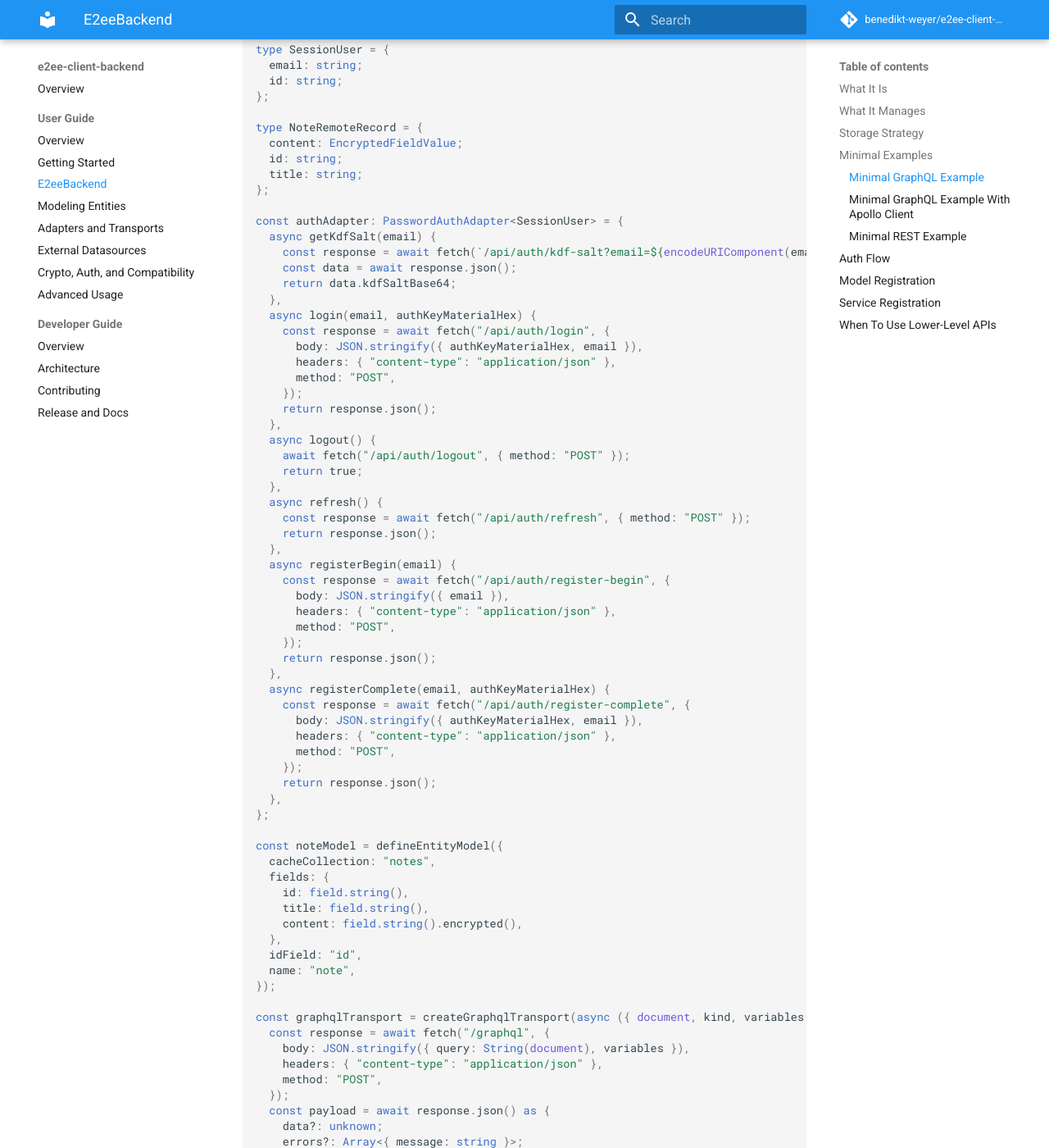
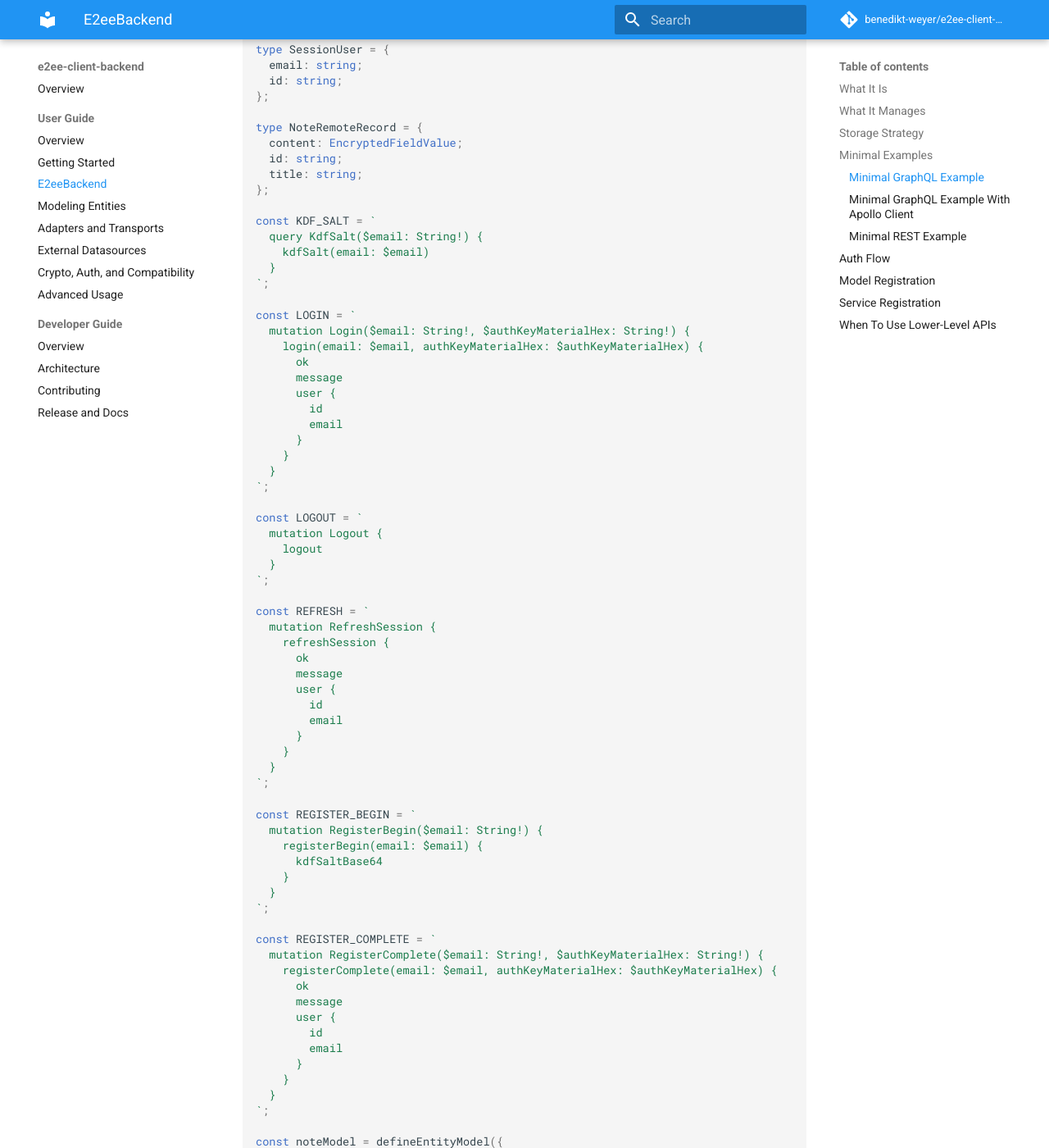
Before and after one commit to benedikt-weyer/e2ee-client-backend, an MkDocs documentation site: the page built from docs/user/e2ee-backend.md, in a window 1280 px wide and 1400 px high, scrolled down 1708 px. Shown: the whole window at 82% size. Built offline with MkDocs 1.6.1 and Material for MkDocs 9.7.7, drawn with Linux system fonts in a browser that asks for light colours; comment, search, counter and statistics services are not loaded; some of the changed text lies outside the part shown.

Commit message:
feat: refactor authentication handling to use built-in auth configuration for GraphQL and REST, simplifying adapter creation

```diff
--- a/docs/user/e2ee-backend.md
+++ b/docs/user/e2ee-backend.md
@@ -18,7 +18,7 @@ It sits above `defineEntityModel(...)` and `createEntityClient(...)` and gives y
 
 An `E2eeBackend` instance can manage these concerns together:
 
-- password-based login and registration through a `PasswordAuthAdapter`
+- password-based login and registration through built-in auth configuration
 - storage of the managed password and derived encryption key
 - automatic `contextResolver.resolve(...)` key injection for encrypted fields
 - registration of model-backed clients
@@ -50,10 +50,10 @@ import {
   E2eeEncryptionStrategy,
   E2eeBackendStorageStrategy,
   type EncryptedFieldValue,
-  type PasswordAuthAdapter,
   GraphqlCrudAdapter,
   createAes256GcmStrategy,
   createE2eeBackend,
+  createGraphqlPasswordAuthConfig,
   createGraphqlTransport,
   createStrategyRegistry,
   defineClientModel,
@@ -72,45 +72,64 @@ type NoteRemoteRecord = {
   title: string;
 };
 
-const authAdapter: PasswordAuthAdapter<SessionUser> = {
-  async getKdfSalt(email) {
-    const response = await fetch(`/api/auth/kdf-salt?email=${encodeURIComponent(email)}`);
-    const data = await response.json();
-    return data.kdfSaltBase64;
-  },
-  async login(email, authKeyMaterialHex) {
-    const response = await fetch("/api/auth/login", {
-      body: JSON.stringify({ authKeyMaterialHex, email }),
-      headers: { "content-type": "application/json" },
-      method: "POST",
-    });
-    return response.json();
-  },
-  async logout() {
-    await fetch("/api/auth/logout", { method: "POST" });
-    return true;
-  },
-  async refresh() {
-    const response = await fetch("/api/auth/refresh", { method: "POST" });
-    return response.json();
-  },
-  async registerBegin(email) {
-    const response = await fetch("/api/auth/register-begin", {
-      body: JSON.stringify({ email }),
-      headers: { "content-type": "application/json" },
-      method: "POST",
-    });
-    return response.json();
-  },
-  async registerComplete(email, authKeyMaterialHex) {
-    const response = await fetch("/api/auth/register-complete", {
-      body: JSON.stringify({ authKeyMaterialHex, email }),
-      headers: { "content-type": "application/json" },
-      method: "POST",
-    });
-    return response.json();
-  },
-};
+const KDF_SALT = `
+  query KdfSalt($email: String!) {
+    kdfSalt(email: $email)
+  }
+`;
+
+const LOGIN = `
+  mutation Login($email: String!, $authKeyMaterialHex: String!) {
+    login(email: $email, authKeyMaterialHex: $authKeyMaterialHex) {
+      ok
+      message
+      user {
+        id
+        email
+      }
+    }
+  }
+`;
+
+const LOGOUT = `
+  mutation Logout {
+    logout
+  }
+`;
+
+const REFRESH = `
+  mutation RefreshSession {
+    refreshSession {
+      ok
+      message
+      user {
+        id
+        email
+      }
+    }
+  }
+`;
+
+const REGISTER_BEGIN = `
+  mutation RegisterBegin($email: String!) {
+    registerBegin(email: $email) {
+      kdfSaltBase64
+    }
+  }
+`;
+
+const REGISTER_COMPLETE = `
+  mutation RegisterComplete($email: String!, $authKeyMaterialHex: String!) {
+    registerComplete(email: $email, authKeyMaterialHex: $authKeyMaterialHex) {
+      ok
+      message
+      user {
+        id
+        email
+      }
+    }
+  }
+`;
 
 const noteModel = defineEntityModel({
   cacheCollection: "notes",
@@ -139,6 +158,18 @@ const graphqlTransport = createGraphqlTransport(async ({ document, kind, variabl
   }
 
   return payload.data;
+});
+
+const auth = createGraphqlPasswordAuthConfig<SessionUser>({
+  documents: {
+    getKdfSalt: KDF_SALT,
+    login: LOGIN,
+    logout: LOGOUT,
+    refresh: REFRESH,
+    registerBegin: REGISTER_BEGIN,
+    registerComplete: REGISTER_COMPLETE,
+  },
+  transport: graphqlTransport,
 });
 
 const graphqlAdapter = new GraphqlCrudAdapter<NoteRemoteRecord, string>(
@@ -207,7 +238,7 @@ const graphqlAdapter = new GraphqlCrudAdapter<NoteRemoteRecord, string>(
 );
 
 const graphqlBackend = createE2eeBackend({
-  authAdapter,
+  auth,
   defaultStrategyId: E2eeEncryptionStrategy.Aes256Gcm,
   models: {
     notes: defineClientModel({
@@ -238,10 +269,10 @@ import {
   E2eeEncryptionStrategy,
   E2eeBackendStorageStrategy,
   type EncryptedFieldValue,
-  type PasswordAuthAdapter,
   GraphqlCrudAdapter,
   createAes256GcmStrategy,
   createE2eeBackend,
+  createGraphqlPasswordAuthConfig,
   createGraphqlTransport,
   createStrategyRegistry,
   defineClientModel,
@@ -266,46 +297,6 @@ type NoteRemoteRecord = {
   title: string;
 };
 
-const authAdapter: PasswordAuthAdapter<SessionUser> = {
-  async getKdfSalt(email) {
-    const response = await fetch(`/api/auth/kdf-salt?email=${encodeURIComponent(email)}`);
-    const data = await response.json();
-    return data.kdfSaltBase64;
-  },
-  async login(email, authKeyMaterialHex) {
-    const response = await fetch("/api/auth/login", {
-      body: JSON.stringify({ authKeyMaterialHex, email }),
-      headers: { "content-type": "application/json" },
-      method: "POST",
-    });
-    return response.json();
-  },
-  async logout() {
-    await fetch("/api/auth/logout", { method: "POST" });
-    return true;
-  },
-  async refresh() {
-    const response = await fetch("/api/auth/refresh", { method: "POST" });
-    return response.json();
-  },
-  async registerBegin(email) {
-    const response = await fetch("/api/auth/register-begin", {
-      body: JSON.stringify({ email }),
-      headers: { "content-type": "application/json" },
-      method: "POST",
-    });
-    return response.json();
-  },
-  async registerComplete(email, authKeyMaterialHex) {
-    const response = await fetch("/api/auth/register-complete", {
-      body: JSON.stringify({ authKeyMaterialHex, email }),
-      headers: { "content-type": "application/json" },
-      method: "POST",
-    });
-    return response.json();
-  },
-};
-
 const noteModel = defineEntityModel({
   cacheCollection: "notes",
   fields: {
@@ -316,6 +307,65 @@ const noteModel = defineEntityModel({
   idField: "id",
   name: "note",
 });
+
+const GET_KDF_SALT = gql`
+  query KdfSalt($email: String!) {
+    kdfSalt(email: $email)
+  }
+`;
+
+const LOGIN = gql`
+  mutation Login($email: String!, $authKeyMaterialHex: String!) {
+    login(email: $email, authKeyMaterialHex: $authKeyMaterialHex) {
+      ok
+      message
+      user {
+        id
+        email
+      }
+    }
+  }
+`;
+
+const LOGOUT = gql`
+  mutation Logout {
+    logout
+  }
+`;
+
+const REFRESH = gql`
+  mutation RefreshSession {
+    refreshSession {
+      ok
+      message
+      user {
+        id
+        email
+      }
+    }
+  }
+`;
+
+const REGISTER_BEGIN = gql`
+  mutation RegisterBegin($email: String!) {
+    registerBegin(email: $email) {
+      kdfSaltBase64
+    }
+  }
+`;
+
+const REGISTER_COMPLETE = gql`
+  mutation RegisterComplete($email: String!, $authKeyMaterialHex: String!) {
+    registerComplete(email: $email, authKeyMaterialHex: $authKeyMaterialHex) {
+      ok
+      message
+      user {
+        id
+        email
+      }
+    }
+  }
+`;
 
 const CREATE_NOTE = gql`
   mutation CreateNote($input: NoteInput!) {
@@ -386,6 +436,18 @@ function createApolloGraphqlTransport(
 
 declare const apolloClient: ApolloClient<NormalizedCacheObject>;
 
+const auth = createGraphqlPasswordAuthConfig<SessionUser>({
+  documents: {
+    getKdfSalt: GET_KDF_SALT,
+    login: LOGIN,
+    logout: LOGOUT,
+    refresh: REFRESH,
+    registerBegin: REGISTER_BEGIN,
+    registerComplete: REGISTER_COMPLETE,
+  },
+  transport: createApolloGraphqlTransport(apolloClient),
+});
+
 const apolloAdapter = new GraphqlCrudAdapter<NoteRemoteRecord, string>(
   createApolloGraphqlTransport(apolloClient),
   {
@@ -416,7 +478,7 @@ const apolloAdapter = new GraphqlCrudAdapter<NoteRemoteRecord, string>(
 );
 
 const apolloBackend = createE2eeBackend({
-  authAdapter,
+  auth,
   defaultStrategyId: E2eeEncryptionStrategy.Aes256Gcm,
   models: {
     notes: defineClientModel({
@@ -447,11 +509,11 @@ import {
   E2eeEncryptionStrategy,
   E2eeBackendStorageStrategy,
   type EncryptedFieldValue,
-  type PasswordAuthAdapter,
   RestCrudAdapter,
   createAes256GcmStrategy,
   createE2eeBackend,
   createFetchRestTransport,
+  createRestPasswordAuthConfig,
   createStrategyRegistry,
   defineClientModel,
   defineEntityModel,
@@ -467,46 +529,6 @@ type NoteRemoteRecord = {
   content: EncryptedFieldValue;
   id: string;
   title: string;
-};
-
-const authAdapter: PasswordAuthAdapter<SessionUser> = {
-  async getKdfSalt(email) {
-    const response = await fetch(`/api/auth/kdf-salt?email=${encodeURIComponent(email)}`);
-    const data = await response.json();
-    return data.kdfSaltBase64;
-  },
-  async login(email, authKeyMaterialHex) {
-    const response = await fetch("/api/auth/login", {
-      body: JSON.stringify({ authKeyMaterialHex, email }),
-      headers: { "content-type": "application/json" },
-      method: "POST",
-    });
-    return response.json();
-  },
-  async logout() {
-    await fetch("/api/auth/logout", { method: "POST" });
-    return true;
-  },
-  async refresh() {
-    const response = await fetch("/api/auth/refresh", { method: "POST" });
-    return response.json();
-  },
-  async registerBegin(email) {
-    const response = await fetch("/api/auth/register-begin", {
-      body: JSON.stringify({ email }),
-      headers: { "content-type": "application/json" },
-      method: "POST",
-    });
-    return response.json();
-  },
-  async registerComplete(email, authKeyMaterialHex) {
-    const response = await fetch("/api/auth/register-complete", {
-      body: JSON.stringify({ authKeyMaterialHex, email }),
-      headers: { "content-type": "application/json" },
-      method: "POST",
-    });
-    return response.json();
-  },
 };
 
 const noteModel = defineEntityModel({
@@ -536,7 +562,7 @@ const restAdapter = new RestCrudAdapter<NoteRemoteRecord, string>(restTransport,
 });
 
 const restBackend = createE2eeBackend({
-  authAdapter,
+  auth,
   defaultStrategyId: E2eeEncryptionStrategy.Aes256Gcm,
   models: {
     notes: defineClientModel({
@@ -562,13 +588,13 @@ await restNotes.create({
 
 The important point is that you never provide a manual `contextResolver`. The backend stores the managed encryption key and injects it automatically when repository operations need to encrypt or decrypt fields.
 
-In both examples, `authAdapter` and the CRUD adapter are application code. `authAdapter` connects password auth to your backend, and the GraphQL or REST adapter connects one model's remote CRUD operations to your API.
+The built-in `auth` configuration creates the password auth adapter internally. You only provide transport-level auth configuration plus the CRUD adapter for each model.
 
 `defaultStrategyId` applies to every registered model in that backend unless a field or lower-level schema explicitly overrides the strategy.
 
 ## Auth Flow
 
-If you provide a `PasswordAuthAdapter`, `E2eeBackend` exposes the same high-level auth operations directly:
+If you provide `auth` configuration, `E2eeBackend` exposes the same high-level auth operations directly:
 
 - `beginRegistration(email)`
 - `completeRegistrationWithPassword(email, password, kdfSaltBase64)`
```
Also changed, not shown: other parts of docs/user/e2ee-backend.md (+4 -0 lines), README.md (+1 -1 lines), docs/user/getting-started.md (+100 -126 lines), 3 other files.
